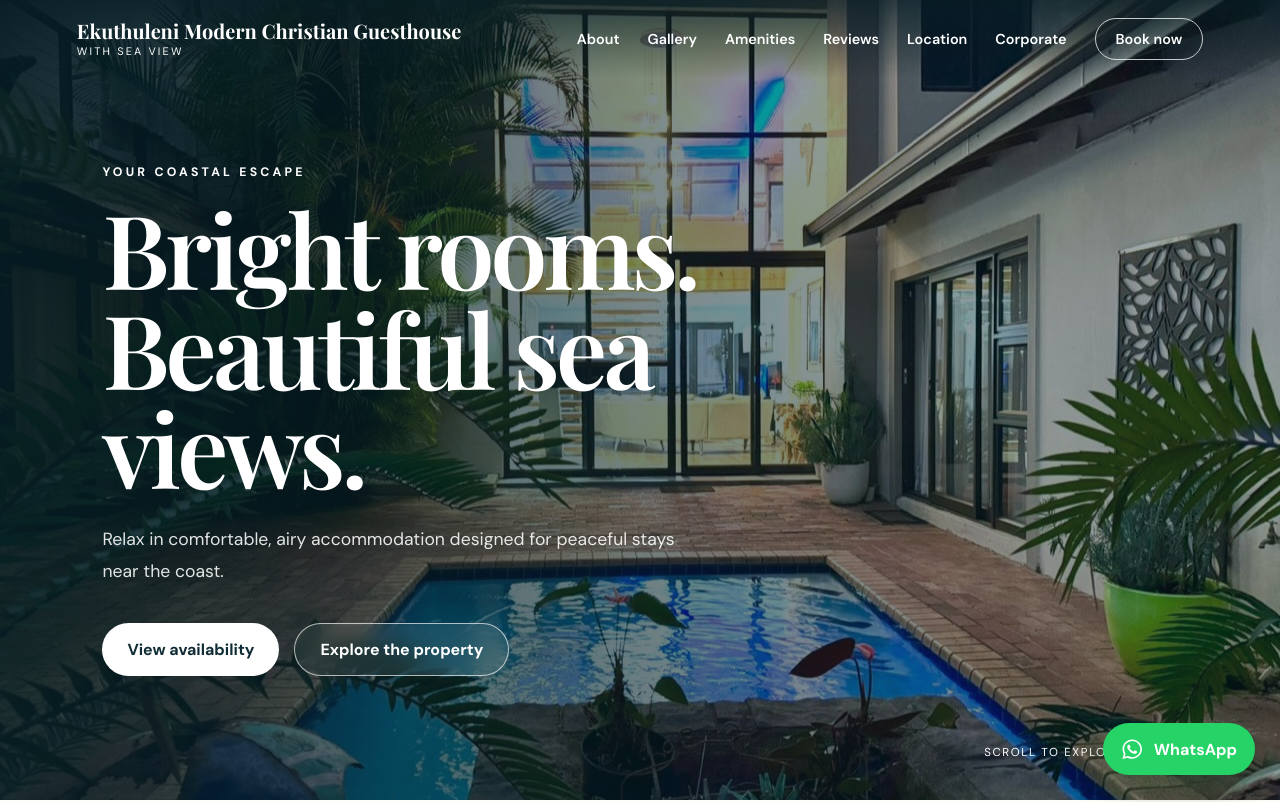
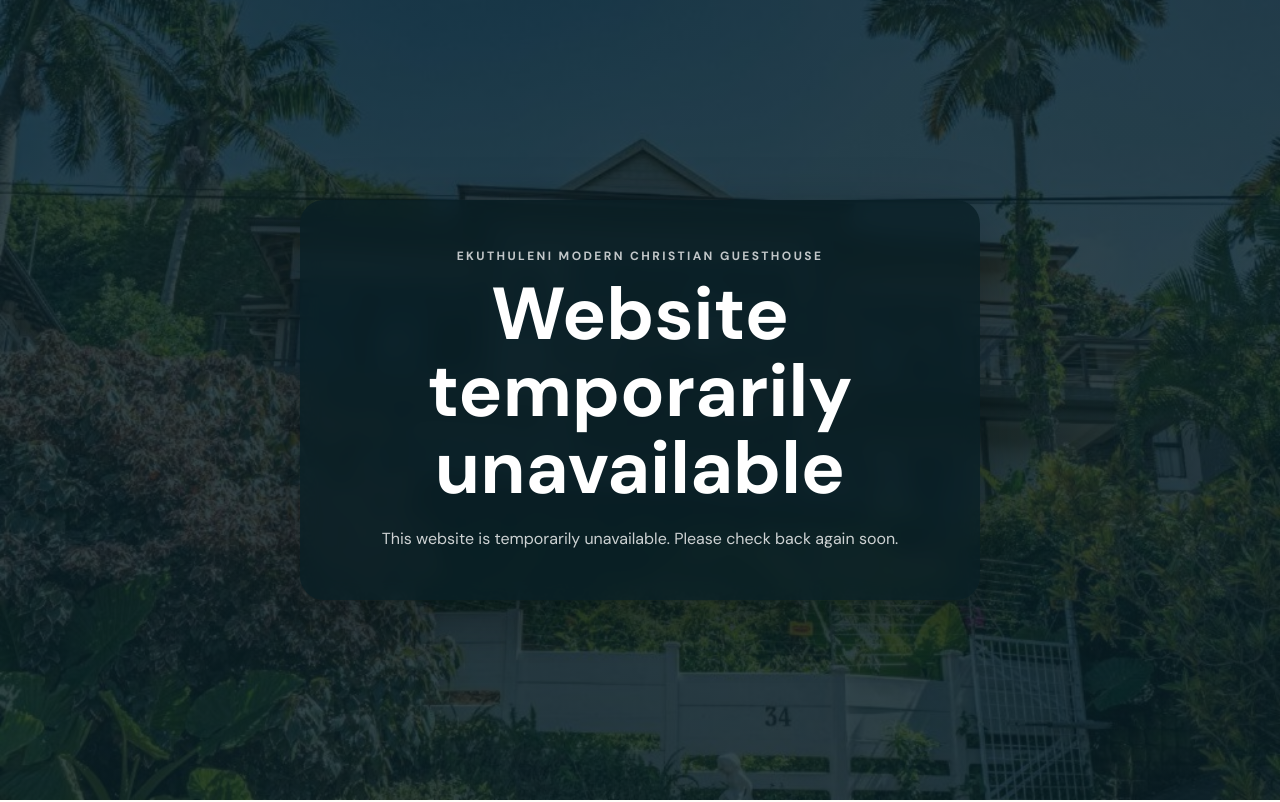
Before and after one commit to MihirSingh06/holiday-home-website, a React (Vite) app: page / in a window 1280 px wide. Shown: the top 802 px of the page. Built offline with nearby package versions, Linux system fonts and the light colour scheme.

Commit message:
Temporarily disable website

```diff
--- a/src/App.css
+++ b/src/App.css
@@ -1347,4 +1347,60 @@
     min-width: 0;
     box-sizing: border-box;
   }
+
 }
+  /* Temporary website unavailable page */
+.site-offline {
+  min-height: 100vh;
+  display: grid;
+  place-items: center;
+  padding: 24px;
+  box-sizing: border-box;
+  background:
+    linear-gradient(rgba(8, 30, 37, 0.82), rgba(8, 30, 37, 0.82)),
+    url("/images/house-front.jpg") center / cover no-repeat;
+}
+
+.site-offline-card {
+  width: min(680px, 100%);
+  padding: 48px 36px;
+  box-sizing: border-box;
+  border-radius: 24px;
+  text-align: center;
+  color: white;
+  background: rgba(8, 30, 37, 0.78);
+  backdrop-filter: blur(10px);
+  box-shadow: 0 20px 60px rgba(0, 0, 0, 0.28);
+}
+
+.site-offline-card h1 {
+  margin: 10px 0 18px;
+  font-size: clamp(2.5rem, 6vw, 4.6rem);
+  line-height: 1.05;
+}
+
+.site-offline-card > p:last-child {
+  margin: 0;
+  font-size: 1rem;
+  line-height: 1.7;
+  color: rgba(255, 255, 255, 0.8);
+}
+
+.offline-eyebrow {
+  margin: 0 0 12px;
+  font-size: 0.75rem;
+  font-weight: 700;
+  letter-spacing: 0.2em;
+  text-transform: uppercase;
+  color: rgba(255, 255, 255, 0.75);
+}
+
+@media (max-width: 600px) {
+  .site-offline-card {
+    padding: 38px 22px;
+  }
+
+  .site-offline-card h1 {
+    font-size: 2.5rem;
+  }
+}
--- a/src/App.jsx
+++ b/src/App.jsx
@@ -205,6 +205,9 @@
 };
 
 function App() {
+
+  const siteTemporarilyOffline = true;
+
   const [selectedImage, setSelectedImage] = useState(null);
   const [menuOpen, setMenuOpen] = useState(false);
 
@@ -215,6 +218,7 @@
   checkOut: "",
   guests: 1,
 });
+
 
 const showNextImage = () => {
   if (!selectedImage) return;
@@ -283,6 +287,24 @@
     window.removeEventListener("keydown", handleKeyDown);
   };
 }, [selectedImage]);
+
+if (siteTemporarilyOffline) {
+  return (
+    <main className="site-offline">
+      <div className="site-offline-card">
+        <p className="offline-eyebrow">
+          Ekuthuleni Modern Christian Guesthouse
+        </p>
+
+        <h1>Website temporarily unavailable</h1>
+
+        <p>
+          This website is temporarily unavailable. Please check back again soon.
+        </p>
+      </div>
+    </main>
+  );
+}
 
   return (
     <>
```
